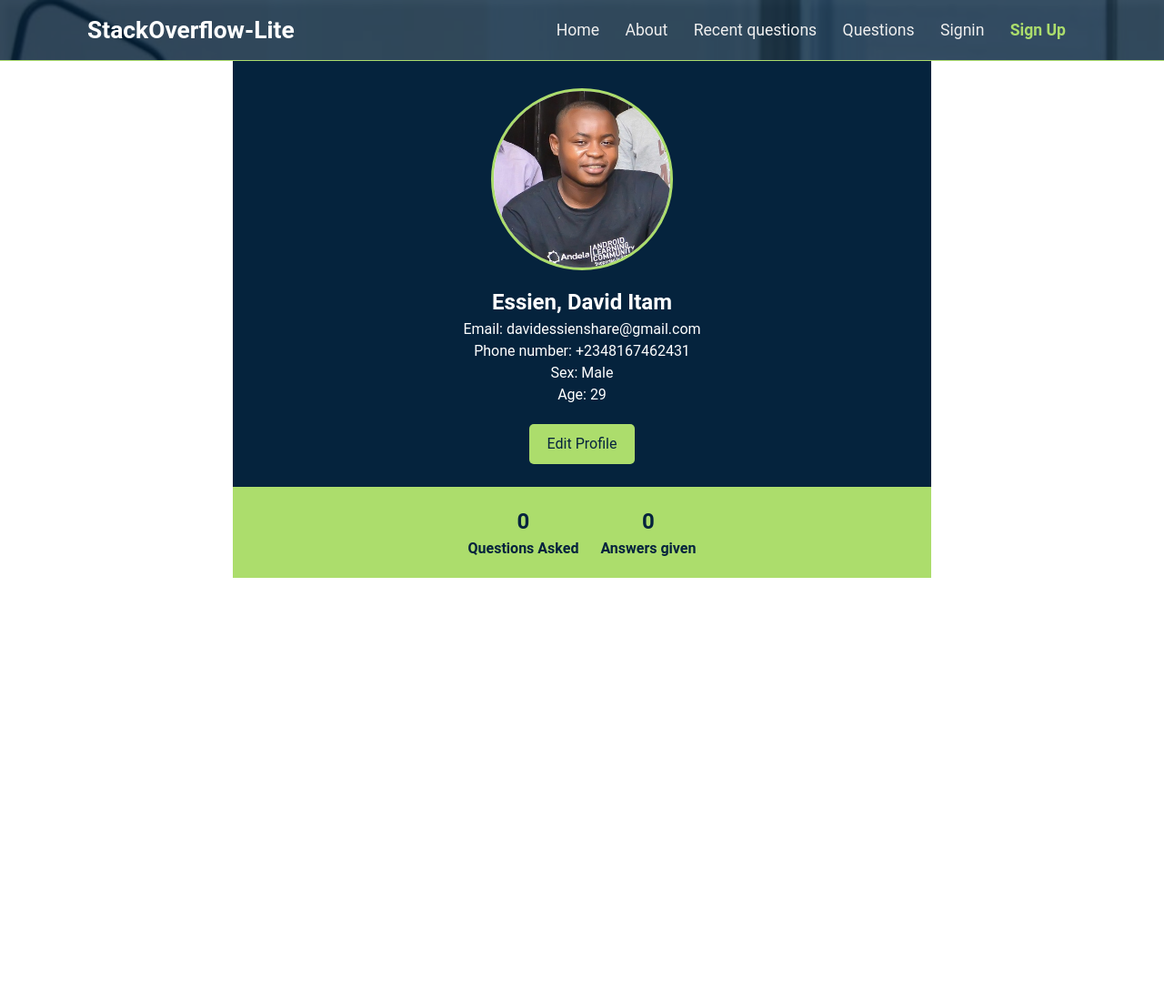
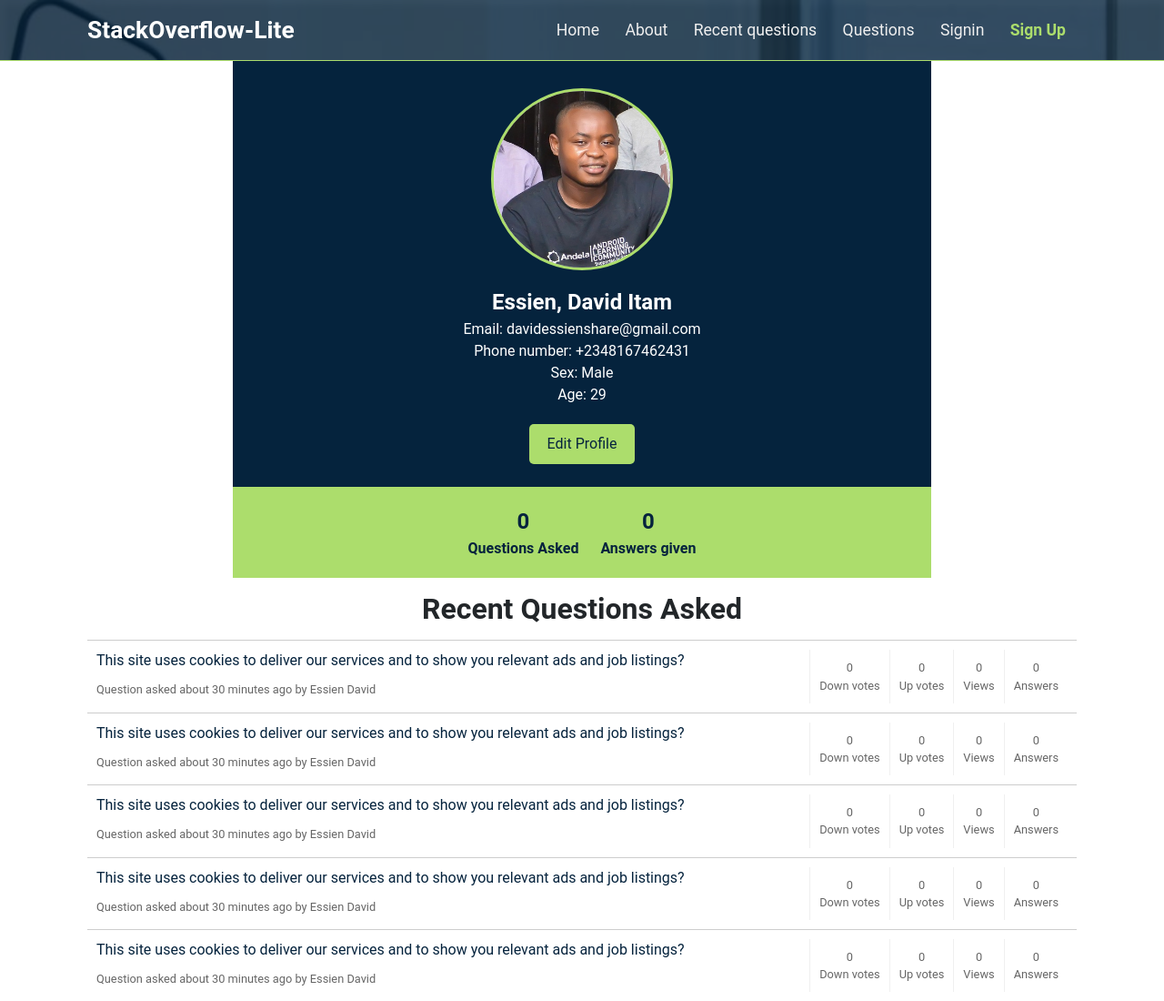
Before and after one commit to davidshare/StackOverflow-lite, a plain HTML site: page UI/profile.html in a window 1280 px wide. Shown: the whole page at 91% size. Before the commit the page ends 800 px from the top, so only its background shows below. Drawn offline with Linux system fonts and the light colour scheme.

Commit message:
Add user recent questions section

```diff
--- a/UI/profile.html
+++ b/UI/profile.html
@@ -55,6 +55,129 @@
 			</p>
 		</div>
 	</section>
+	<section class="container">
+		<h1 class="text-center page-title">Recent Questions Asked</h1>
+		<div class="question-row container-max clear-fix">
+			<div class="question-summary left-float">
+				<p class="question"><a href="">This site uses cookies to deliver our services and to show you relevant ads and job listings?</a></p>
+				<p class="question-info">Question asked about 30 minutes ago by Essien David</p>
+			</div>
+			<div class="info-group clear-fix">
+				<div class="answers-count right-float">
+					<p class="">0</p>
+					<p>Answers</p>
+				</div>
+				<div class="views-count right-float">
+					<p class="">0</p>
+					<p>Views</p>
+				</div>
+				<div class="up-votes-count right-float">
+					<p class="">0</p>
+					<p>Up votes</p>
+				</div>
+				<div class="down-votes-count right-float">
+					<p class="">0</p>
+					<p>Down votes</p>
+				</div>
+			</div>
+		</div>
+		<div class="question-row container-max clear-fix">
+			<div class="question-summary left-float">
+				<p class="question"><a href="">This site uses cookies to deliver our services and to show you relevant ads and job listings?</a></p>
+				<p class="question-info">Question asked about 30 minutes ago by Essien David</p>
+			</div>
+			<div class="info-group clear-fix">
+				<div class="answers-count right-float">
+					<p class="">0</p>
+					<p>Answers</p>
+				</div>
+				<div class="views-count right-float">
+					<p class="">0</p>
+					<p>Views</p>
+				</div>
+				<div class="up-votes-count right-float">
+					<p class="">0</p>
+					<p>Up votes</p>
+				</div>
+				<div class="down-votes-count right-float">
+					<p class="">0</p>
+					<p>Down votes</p>
+				</div>
+			</div>
+		</div>
+		<div class="question-row container-max clear-fix">
+			<div class="question-summary left-float">
+				<p class="question"><a href="">This site uses cookies to deliver our services and to show you relevant ads and job listings?</a></p>
+				<p class="question-info">Question asked about 30 minutes ago by Essien David</p>
+			</div>
+			<div class="info-group clear-fix">
+				<div class="answers-count right-float">
+					<p class="">0</p>
+					<p>Answers</p>
+				</div>
+				<div class="views-count right-float">
+					<p class="">0</p>
+					<p>Views</p>
+				</div>
+				<div class="up-votes-count right-float">
+					<p class="">0</p>
+					<p>Up votes</p>
+				</div>
+				<div class="down-votes-count right-float">
+					<p class="">0</p>
+					<p>Down votes</p>
+				</div>
+			</div>
+		</div>
+		<div class="question-row container-max clear-fix">
+			<div class="question-summary left-float">
+				<p class="question"><a href="">This site uses cookies to deliver our services and to show you relevant ads and job listings?</a></p>
+				<p class="question-info">Question asked about 30 minutes ago by Essien David</p>
+			</div>
+			<div class="info-group clear-fix">
+				<div class="answers-count right-float">
+					<p class="">0</p>
+					<p>Answers</p>
+				</div>
+				<div class="views-count right-float">
+					<p class="">0</p>
+					<p>Views</p>
+				</div>
+				<div class="up-votes-count right-float">
+					<p class="">0</p>
+					<p>Up votes</p>
+				</div>
+				<div class="down-votes-count right-float">
+					<p class="">0</p>
+					<p>Down votes</p>
+				</div>
+			</div>
+		</div>
+		<div class="question-row container-max clear-fix">
+			<div class="question-summary left-float">
+				<p class="question"><a href="">This site uses cookies to deliver our services and to show you relevant ads and job listings?</a></p>
+				<p class="question-info">Question asked about 30 minutes ago by Essien David</p>
+			</div>
+			<div class="info-group clear-fix">
+				<div class="answers-count right-float">
+					<p class="">0</p>
+					<p>Answers</p>
+				</div>
+				<div class="views-count right-float">
+					<p class="">0</p>
+					<p>Views</p>
+				</div>
+				<div class="up-votes-count right-float">
+					<p class="">0</p>
+					<p>Up votes</p>
+				</div>
+				<div class="down-votes-count right-float">
+					<p class="">0</p>
+					<p>Down votes</p>
+				</div>
+			</div>
+		</div>
+	</section>
 	<script src="js/main.js"></script>
 </body>
 </html>
```
